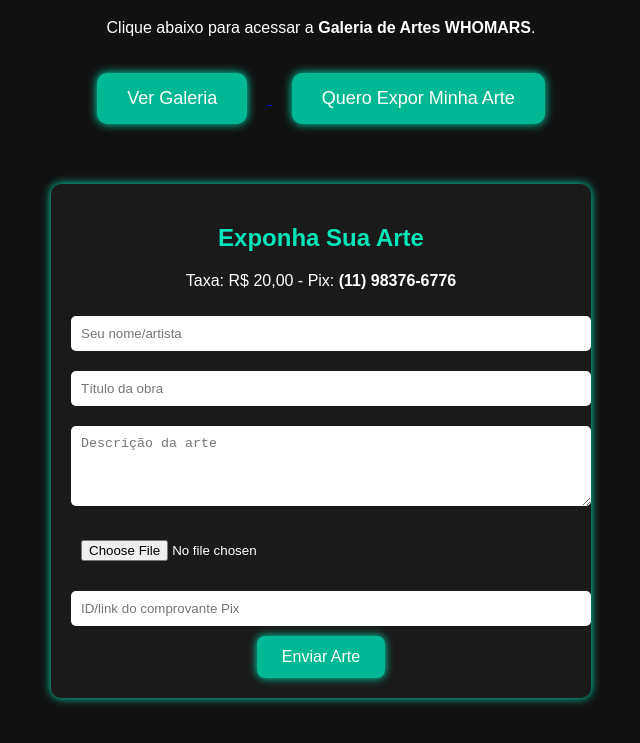
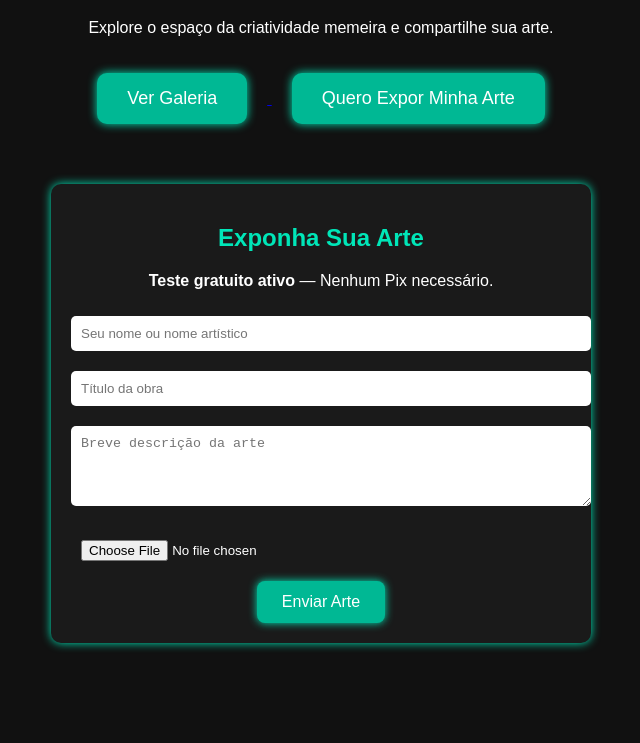
Before and after one commit to gpfk/gpfk.github.io, a plain HTML site: page index.html in a window 1280 px wide. Shown: the part 119-862 px from the top of the page, without its empty margins (319-959 px from the left). Drawn offline with Linux system fonts and the light colour scheme.

Commit message:
Update index.html

```diff
--- a/index.html
+++ b/index.html
@@ -2,7 +2,7 @@
 <html lang="pt-BR">
 <head>
   <meta charset="UTF-8">
-  <title>WHOMARS - Página Principal</title>
+  <title>WHOMARS - Galeria de Artes</title>
   <meta name="viewport" content="width=device-width, initial-scale=1.0">
   <style>
     body {
@@ -60,8 +60,9 @@
   </style>
 </head>
 <body>
+
   <h1>Bem-vindo à missão WHOMARS</h1>
-  <p>Clique abaixo para acessar a <strong>Galeria de Artes WHOMARS</strong>.</p>
+  <p>Explore o espaço da criatividade memeira e compartilhe sua arte.</p>
 
   <a href="galeria.html">
     <button class="botao">Ver Galeria</button>
@@ -73,14 +74,17 @@
 
   <form id="formulario" action="https://formsubmit.co/paulojgoncalves2013@gmail.com" method="POST" enctype="multipart/form-data">
     <h2 style="color:#00e6b8;">Exponha Sua Arte</h2>
-    <p>Taxa: R$ 20,00 - Pix: <strong>(11) 98376-6776</strong></p>
-    <input type="text" name="nome" placeholder="Seu nome/artista" required>
+    <p><strong>Teste gratuito ativo</strong> — Nenhum Pix necessário.</p>
+
+    <input type="text" name="nome" placeholder="Seu nome ou nome artístico" required>
     <input type="text" name="titulo" placeholder="Título da obra" required>
-    <textarea name="descricao" placeholder="Descrição da arte" rows="4" required></textarea>
+    <textarea name="descricao" placeholder="Breve descrição da arte" rows="4" required></textarea>
     <input type="file" name="imagem" accept="image/*" required>
-    <input type="text" name="comprovante" placeholder="ID/link do comprovante Pix" required>
+
     <button type="submit">Enviar Arte</button>
     <input type="hidden" name="_next" value="https://gpfk.github.io/obrigado.html">
+    <input type="hidden" name="_captcha" value="false">
   </form>
+
 </body>
 </html>
```
